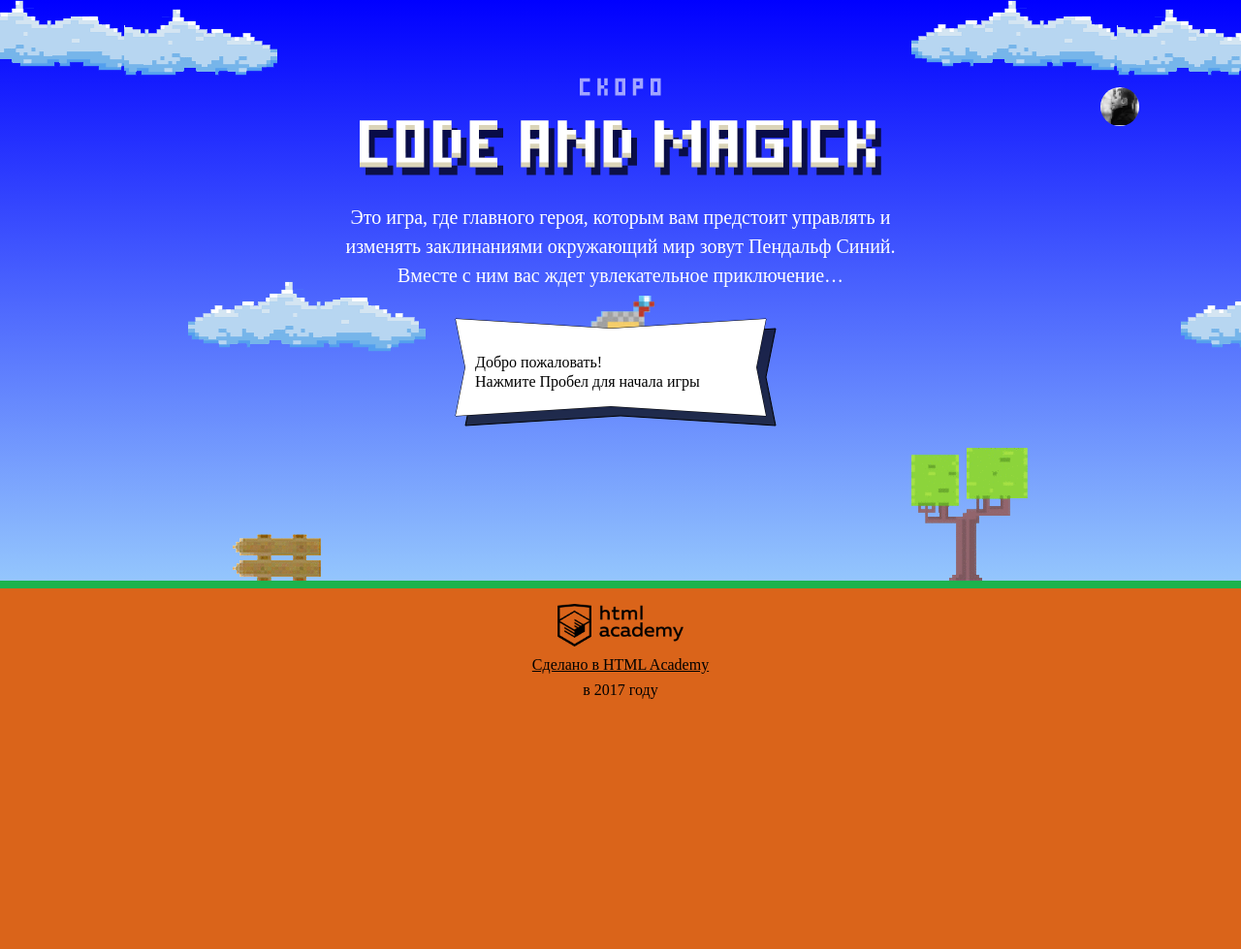
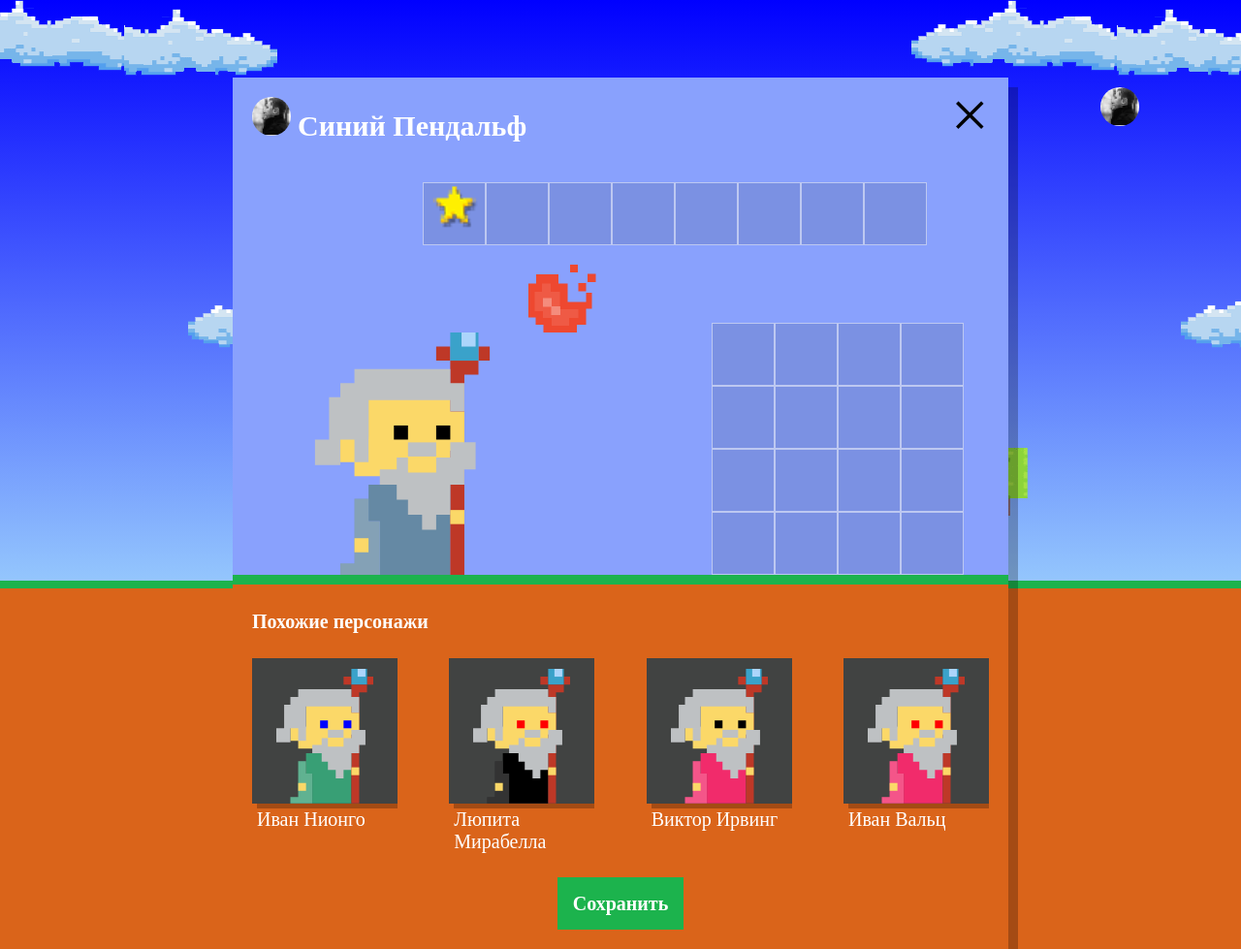
Before and after one commit to maximryabov22011988/544023-code-and-magick, a website: page index.html in a window 1280 px wide. Shown: the whole page at 97% size. Before the commit the page ends 800 px from the top, so only its background shows below. Drawn offline with Linux system fonts and the light colour scheme; a web font is replaced by a local one.

Commit message:
Устанавливает настройки всплывающего окна с персонажами

```diff
--- a/index.html
+++ b/index.html
@@ -203,6 +203,7 @@ function getWizardY(height) {
   return height / 3 - getWizardHeight();
 }
 </script>
+<script src="js/setup.js"></script>
 <script src="js/stat.js"></script>
 <script src="js/game.js"></script>
 </body>
--- /dev/null
+++ b/js/setup.js
@@ -0,0 +1,66 @@
+'use strict';
+
+var names = ['Иван', 'Хуан Себастьян', 'Мария', 'Кристоф', 'Виктор', 'Юлия', 'Люпита', 'Вашингтон'];
+var lastNames = ['да Марья', 'Верон', 'Мирабелла', 'Вальц', 'Онопко', 'Топольницкая', 'Нионго', 'Ирвинг'];
+var coatColors = ['rgb(101, 137, 164)', 'rgb(241, 43, 107)', 'rgb(146, 100, 161)', 'rgb(56, 159, 117)', 'rgb(215, 210, 55)', 'rgb(0, 0, 0)'];
+var eyesColors = ['black', 'red', 'blue', 'yellow', 'green'];
+
+
+var generateRandomNumber = function (min, max) {
+  return Math.floor(Math.random() * (max + 1 - min)) + min;
+};
+
+var generateIndex = function (arr) {
+  var minIndex = 0;
+  var maxIndex = arr.length - 1;
+  var index = generateRandomNumber(minIndex, maxIndex);
+
+  return index;
+};
+
+var generateArrayElement = function (array) {
+  var index = generateIndex(array);
+  return array[index];
+};
+
+
+var generateWizards = function (namesArray, lastNamesArray, coatColorArray, eyesColorArray, wizardsCount) {
+  var wizards = [];
+
+  for (var i = 0; i < wizardsCount; i++) {
+    wizards[i] = {
+      name: generateArrayElement(namesArray) + ' ' + generateArrayElement(lastNamesArray),
+      coatColor: generateArrayElement(coatColorArray),
+      eyesColor: generateArrayElement(eyesColorArray)
+    };
+  }
+
+  return wizards;
+};
+
+var wizards = generateWizards(names, lastNames, coatColors, eyesColors, 4);
+
+var userDialog = document.querySelector('.setup');
+userDialog.classList.remove('hidden');
+
+var similarListElement = document.querySelector('.setup-similar-list');
+var similarWizardTemplate = document.querySelector('#similar-wizard-template').content.querySelector('.setup-similar-item');
+var fragment = document.createDocumentFragment();
+
+var renderWizard = function (wizard) {
+  var wizardElement = similarWizardTemplate.cloneNode(true);
+
+  wizardElement.querySelector('.setup-similar-label').textContent = wizard.name;
+  wizardElement.querySelector('.wizard-coat').style.fill = wizard.coatColor;
+  wizardElement.querySelector('.wizard-eyes').style.fill = wizard.eyesColor;
+
+  return wizardElement;
+};
+
+for (var i = 0; i < wizards.length; i++) {
+  fragment.appendChild(renderWizard(wizards[i]));
+}
+
+similarListElement.appendChild(fragment);
+
+userDialog.querySelector('.setup-similar').classList.remove('hidden');
```
